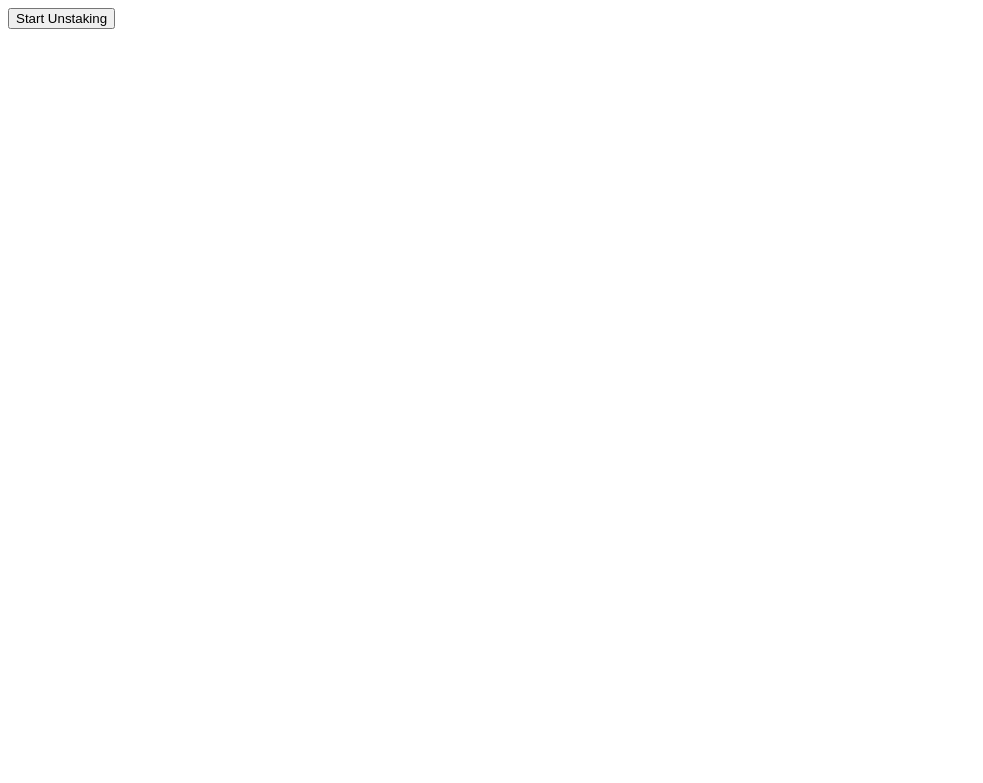
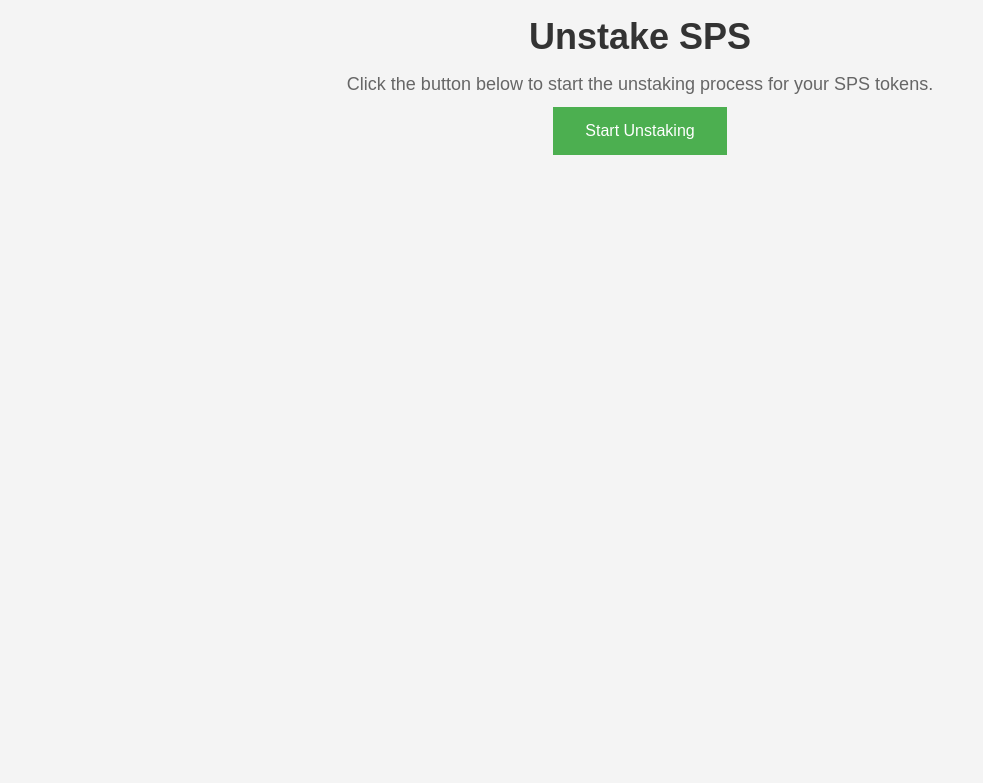
Before and after one commit to Edition-X/splinterlands-ssps-control, a Flask app: page / in a window 1280 px wide. Before the commit the part shown is almost empty. Shown: the top 783 px of the page, without its empty margins (0-983 px from the left). Run offline with Flask 2, Linux system fonts and the light colour scheme.

Commit message:
Design update - first attempt

```diff
--- a/templates/index.html
+++ b/templates/index.html
@@ -1,10 +1,50 @@
 <html>
     <head>
         <title>Unstake SPS</title>
+        <style>
+            body {
+                background-color: #f4f4f4;
+                font-family: Arial, sans-serif;
+            }
+            .container {
+                max-width: 800px;
+                margin: 0 auto;
+                text-align: center;
+            }
+            .button {
+                background-color: #4caf50;
+                border: none;
+                color: white;
+                padding: 15px 32px;
+                text-align: center;
+                text-decoration: none;
+                display: inline-block;
+                font-size: 16px;
+                margin: 4px 2px;
+                cursor: pointer;
+            }
+            .button:hover {
+                background-color: #3e8e41;
+            }
+            h1 {
+                font-size: 36px;
+                margin: 16px 0;
+                color: #333;
+            }
+            p {
+                font-size: 18px;
+                margin: 8px 0;
+                color: #666;
+            }
+        </style>
     </head>
     <body>
-        <form method="post">
-            <button type="submit">Start Unstaking</button>
-        </form>
+        <div class="container">
+            <h1>Unstake SPS</h1>
+            <p>Click the button below to start the unstaking process for your SPS tokens.</p>
+            <form method="post">
+                <button class="button" type="submit">Start Unstaking</button>
+            </form>
+        </div>
     </body>
 </html>
```
